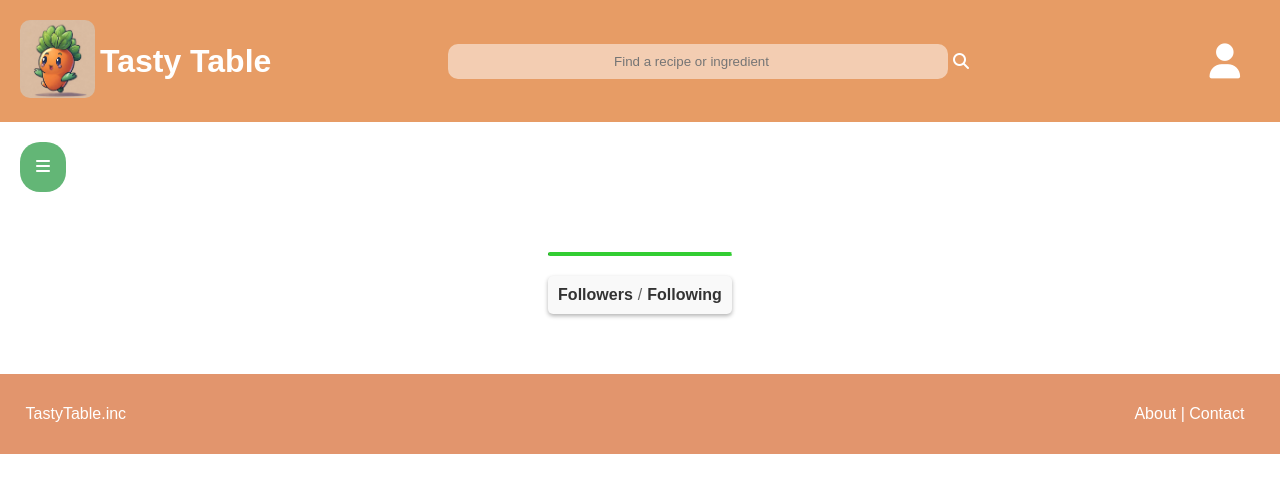
After one commit to LiamHeynderickx/TastyTableWebApplication, a Symfony app: template templates/Pages/Follows.html.twig in a window 1280 px wide. The commit adds this page. Shown: the top 493 px of the page. Run offline with Twig, Linux system fonts and the light colour scheme; the template is opened without the code that fills it, so the values that code supplies are empty; some libraries are stand-ins or nearby versions.

Commit message:
Follows page created, not fully functional yet

```diff
--- /dev/null
+++ b/public/style/Follows.css
@@ -0,0 +1,169 @@
+body {
+    font-family: Arial, sans-serif;
+    margin: 0;
+    padding: 0;
+    background-color: white;
+}
+
+main {
+    flex: 1;
+    padding: 20px;
+}
+
+.main-container {
+    display: flex;
+    justify-content: center; /* Center the container horizontally */
+}
+
+/* Dropdown Button */
+.dropdown {
+    width: fit-content;
+    height: fit-content;
+    margin-left: 20px;
+    margin-top: 20px;
+}
+
+.dropbtn {
+    background-color: #63b676;
+    color: white;
+    padding: 16px;
+    font-size: 16px;
+    border: none;
+    border-radius: 20px;
+}
+
+/* Dropdown Content (Hidden by Default) */
+.dropdown-content {
+    display: none;
+    position: absolute;
+    background-color: #f1f1f1;
+    min-width: 160px;
+    box-shadow: 0px 8px 16px 0px rgba(0,0,0,0.2);
+    z-index: 1;
+}
+
+/* Links inside the dropdown */
+.dropdown-content a {
+    color: black;
+    padding: 12px 16px;
+    text-decoration: none;
+    display: block;
+}
+
+/* Change color of dropdown links on hover */
+.dropdown-content a:hover {
+    background-color: #ddd;
+}
+
+/* Show the dropdown menu on hover */
+.dropdown:hover .dropdown-content {
+    display: block;
+}
+
+/* Change the background color of the dropdown button when the dropdown content is shown */
+.dropdown:hover .dropbtn {
+    background-color: #3e8e41;
+}
+
+.container {
+    display: flex;
+    flex-direction: column;
+    justify-content: space-between;
+    align-items: center;
+    background-color: white;
+    padding: 20px;
+    width: 80%;
+    margin: auto; /* Center the container horizontally */
+}
+
+/* Rounded border */
+hr.rounded {
+    border-top: 3px solid #bbb;
+    border-radius: 5px;
+    border-color: limegreen;
+}
+
+.profile-info {
+    font-family: "Roboto Light", sans-serif;
+    text-align: center;
+    flex: 1; /* Take up remaining space */
+}
+
+.profile-info ul {
+    display: flex;
+    justify-content: center;
+    list-style-type: none;
+    margin-top: 20px;
+}
+
+.profile-info ul li {
+    margin: 0 10px; /* Adjust margin as needed */
+}
+
+.profile-info ul li a {
+    color: #333;
+    text-decoration: none;
+    font-weight: bold;
+    transition: color 0.3s;
+}
+
+.profile-info ul li a:hover {
+    color: #e1823a;
+}
+
+.breadcrumb {
+    margin-top: 20px;
+    padding: 10px;
+    background-color: #f9f9f9;
+    border-radius: 5px;
+    box-shadow: 0 2px 4px rgba(0, 0, 0, 0.3);
+    display: flex;
+    align-items: center;
+}
+
+.breadcrumb a {
+    color: #333;
+    text-decoration: none;
+    font-weight: bold;
+    transition: color 0.3s;
+}
+
+.breadcrumb a:hover {
+    color: #e1823a;
+}
+
+.separator {
+    margin: 0 5px;
+    color: #666;
+}
+
+.follow-information {
+    display: flex;
+    flex-direction: column;
+    justify-content: center;
+    margin-top: 20px;
+}
+
+.follow-card {
+    background-color: #fff;
+    border: 1px solid #ddd;
+    border-radius: 5px;
+    box-shadow: 0 2px 4px rgba(0, 0, 0, 0.1);
+    margin: 10px;
+    padding: 20px;
+    width: 200px;
+    text-align: center;
+}
+
+.follow-card img {
+    width: 100px;
+    height: 100px;
+    border-radius: 50%;
+    margin-bottom: 10px;
+}
+
+.follow-card h3 {
+    margin: 10px 0 5px 0;
+    font-size: 18px;
+    color: #333;
+}
--- /dev/null
+++ b/templates/Pages/Follows.html.twig
@@ -0,0 +1,57 @@
+{% extends 'base.html.twig' %}
+{% block title %}TastyTable{% endblock %}
+
+{% block stylesheets %}
+    <link rel="stylesheet" href="{{ asset('style/Follows.css') }}">
+{% endblock %}
+
+{% block body %}
+    <div class="dropdown">
+        <button class="dropbtn"><i class="fa fa-bars"></i></button>
+        <div class="dropdown-content">
+            <a href="{{ path('homePage') }}">Homepage</a>
+            <a href="{{ path('profile') }}">Profile</a>
+            <a href="{{ path('aboutUs') }}">About Us/Contact</a>
+        </div>
+    </div>
+    <div class="container">
+        <main>
+            <div class="profile-info">
+                <h2>{{ app.session.get('username') }}</h2>
+            </div>
+            <hr class="rounded">
+            <div class="breadcrumb">
+                <a href="{{ path('follows', { type: 'followers' }) }}">Followers</a>
+                <span class="separator"> / </span>
+                <a href="{{ path('follows', { type: 'following' }) }}">Following</a>
+            </div>
+
+
+            <div class="follow-information">
+                <!-- Display Followers -->
+                {% if type == 'followers' %}
+                    {% for follower in follows %}
+                        <div class="follow-card">
+                            <a href="{{ path('user_profile', { 'username': follower.username }) }}">
+                                <h3>{{ follower.username }}</h3>
+                            </a>
+                        </div>
+                    {% else %}
+                        <p>No followers found.</p>
+                    {% endfor %}
+                    <!-- Display Following -->
+                {% elseif type == 'following' %}
+                    {% for followee in follows %}
+                        <div class="follow-card">
+                            <a href="{{ path('user_profile', { 'username': followee.username }) }}">
+                                <h3>{{ followee.username }}</h3>
+                            </a>
+                        </div>
+                    {% else %}
+                        <p>No following found.</p>
+                    {% endfor %}
+                {% endif %}
+            </div>
+        </main>
+    </div>
+{% endblock %}
--- a/templates/Pages/Profile.html.twig
+++ b/templates/Pages/Profile.html.twig
@@ -20,9 +20,9 @@
                 <h2>{{ app.session.get('username') }}</h2>
                 <ul>
                     <i class="fa-solid fa-users"></i>
-                    <li><a href="#">Followers</a></li>
+                    <li><a href="{{ path('follows') }}">Followers</a></li>
                     <span class="separator"> / </span>
-                    <li><a href="#">Following</a></li>
+                    <li><a href="{{ path('follows') }}">Following</a></li>
                 </ul>
                 <hr class="rounded">
 
```
Also changed, not shown: src/Controller/TastyTableController.php (+47 -0 lines), src/Follows.html (added, +71 -0 lines), src/Repository/FollowersRepository.php (+10 -0 lines), src/Repository/FollowingRepository.php (+10 -0 lines).
